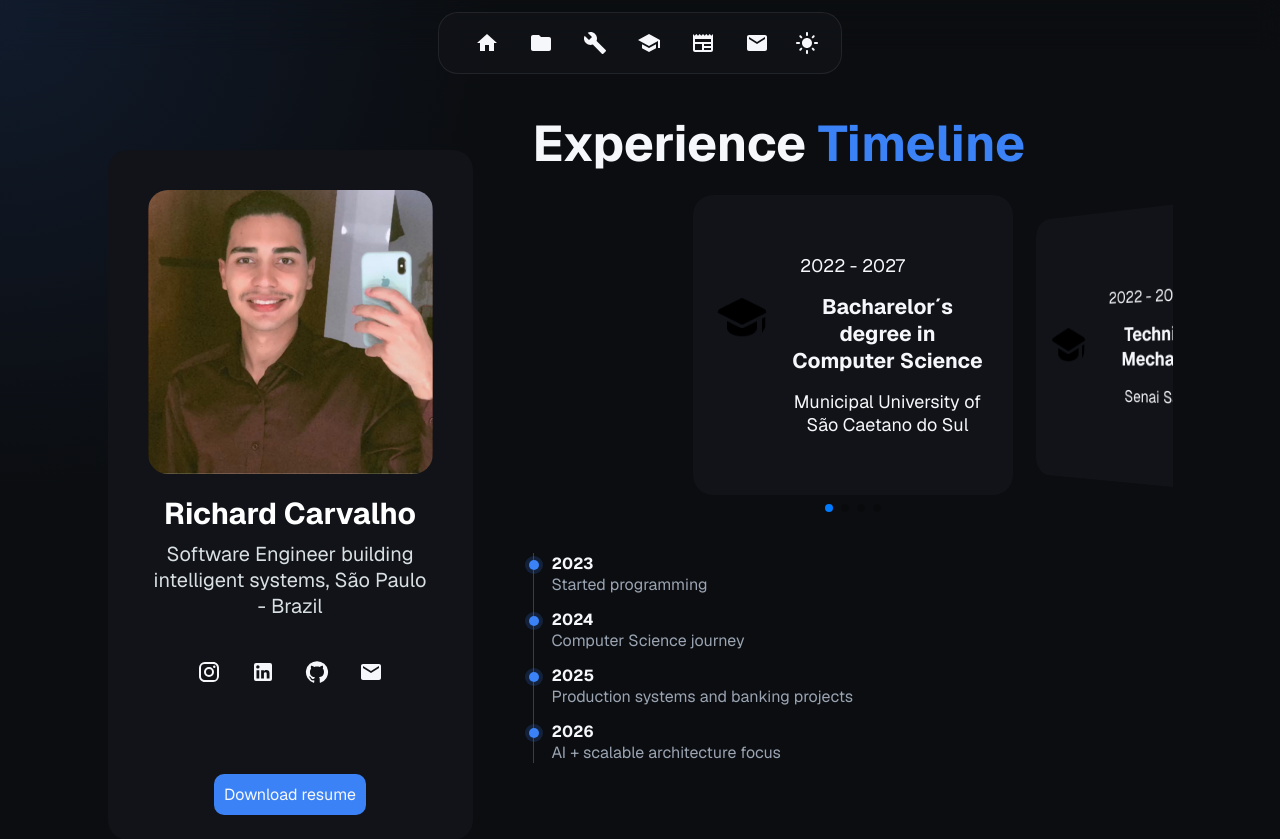
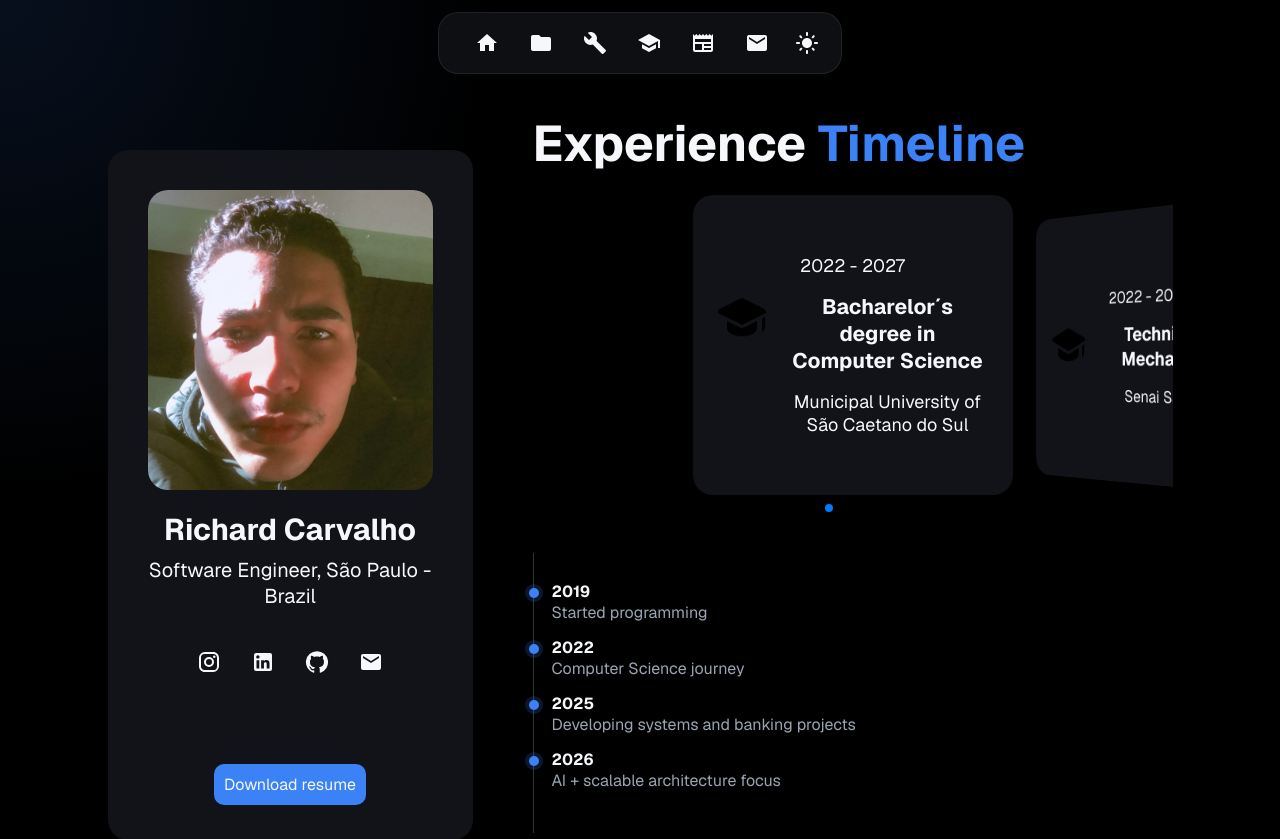
Before and after one commit to Richke2005/dev-portfolio, a Next.js app: page /education in a window 1280 px wide. Shown: the top 839 px of the page. Built offline with nearby package versions, Linux system fonts and the light colour scheme.

Commit message:
rebuilding portifolio

```diff
--- a/src/app/globals.css
+++ b/src/app/globals.css
@@ -1,10 +1,11 @@
 :root {
-  --background: #0b0d10;
+  --background: #000000;
   --foreground: #f5f7fa;
   --layer1: #111318;
   --layer2: #1a1f27;
   --primary: #3b82f6;
   --subtext: #9aa4b2;
+  --bar-color: rgba(17, 19, 24, 0.82);
   --secondary: rgb(0, 104, 26);
   --thirdary: rgb(192, 77, 0);
   --success: rgb(0, 104, 26);
@@ -18,6 +19,7 @@
   --layer2: #dcdcdc;
   --primary: rgb(104, 55, 190);
   --subtext: #475569;
+  --bar-color: rgba(245, 245, 245, 0.82);
   --secondary: rgb(0, 104, 26);
   --thirdary: rgb(192, 77, 0);
   --success: rgb(0, 104, 26);
--- a/src/components/cards/card/style.js
+++ b/src/components/cards/card/style.js
@@ -24,7 +24,7 @@ const styles =  {
     title:{
         fontSize: "24px",
         marginBottom: "8px",
-        color: "black"
+        color: "var(--foreground)"
     },
 
     text: {
--- a/src/components/cards/profileCard/style.js
+++ b/src/components/cards/profileCard/style.js
@@ -18,17 +18,17 @@ const styles = {
         flexDirection: "column",
         alignItems: "center",
         textAlign: "center",
-        color: "white",
+        color: "var(--foreground)",
 
     },
     name: {
         fontSize: "30px",
-        color: "white",
+        color: "var(--foreground)",
         marginBottom: "8px"
     },
     bio: {
         fontSize: "20px",
-        color: "rgb(216, 224, 226)"
+        color: "var(--foreground)",
     }
 }
 
--- a/src/components/topBar/topBar.module.css
+++ b/src/components/topBar/topBar.module.css
@@ -6,7 +6,6 @@
   display: flex;
   align-items: center;
   justify-content: center;
-  backdrop-filter: blur(12px);
 }
 
 .topBar{
@@ -17,7 +16,7 @@
     margin-top: 12px;
     border-radius: 20px;
     padding: 0.5rem 1rem;
-    background-color: rgba(17, 19, 24, 0.82);
+    background-color: var(--bar-color);
     border: 1px solid rgba(255, 255, 255, 0.08);
     width: 100%;
 }
--- a/src/data/profile/profile.js
+++ b/src/data/profile/profile.js
@@ -1,4 +1,4 @@
-import Profile from "../../../public/images/profile/profile.jpg";
+import Profile from "../../../public/images/profile/profile.jpeg";
 import InstagramIcon from '@mui/icons-material/Instagram';
 import LinkedInIcon from '@mui/icons-material/LinkedIn';
 import GitHubIcon from '@mui/icons-material/GitHub';
@@ -8,8 +8,8 @@ import EmailIcon from '@mui/icons-material/Email';
 const profile = {
     name: "Richard Carvalho",
     image: Profile,
-    bio: "Software Engineer building intelligent systems",
-    about: `I engineer software that solves operational problems and scales reliably. My focus is building products with strong backend architecture, practical AI usage, and clear business impact.`,
+    bio: "Software Engineer",
+    about: `I design softwares that solves operational problems and scales reliably. My focus is building products with scalable architecture, practical AI usage, and clear business impact.`,
     city: "São Paulo",
     country: "Brazil",
     resumeLink: "https://drive.google.com/file/d/1yrwXKZ2yIsPWuIjtTOhKreqzfRoIvPr2/view?usp=sharing",
--- a/src/patterns/about/about.jsx
+++ b/src/patterns/about/about.jsx
@@ -10,7 +10,7 @@ export default function About() {
             </p>
             <p>{profileData.about}</p>
             <ul style={{ marginTop: "16px", marginLeft: "18px", color: "var(--subtext)", lineHeight: 1.8 }}>
-                <li>Banking systems and corporate APIs (Bradesco ecosystem)</li>
+                <li>Banking systems and corporate APIs</li>
                 <li>Microservices and legacy modernization</li>
                 <li>Production-ready integrations and automation workflows</li>
                 <li>Backend-first mindset with scalable architecture</li>
--- a/src/patterns/education/education.jsx
+++ b/src/patterns/education/education.jsx
@@ -6,9 +6,9 @@ import experience from '@/data/experiences/experiences.js';
 import styles from './education.module.css';
 
 const milestones = [
-    { year: "2023", title: "Started programming" },
-    { year: "2024", title: "Computer Science journey" },
-    { year: "2025", title: "Production systems and banking projects" },
+    { year: "2019", title: "Started programming" },
+    { year: "2022", title: "Computer Science journey" },
+    { year: "2025", title: "Developing systems and banking projects" },
     { year: "2026", title: "AI + scalable architecture focus" }
 ];
 
--- a/src/patterns/education/education.module.css
+++ b/src/patterns/education/education.module.css
@@ -1,5 +1,7 @@
 .timeline {
   margin-top: 28px;
+  margin-bottom: 28px;
+  padding: 28px;
   border-left: 1px solid rgba(255, 255, 255, 0.2);
   padding-left: 18px;
 }
```
Also changed, not shown: 1 other file (tests, documents, lock files or other folders).
